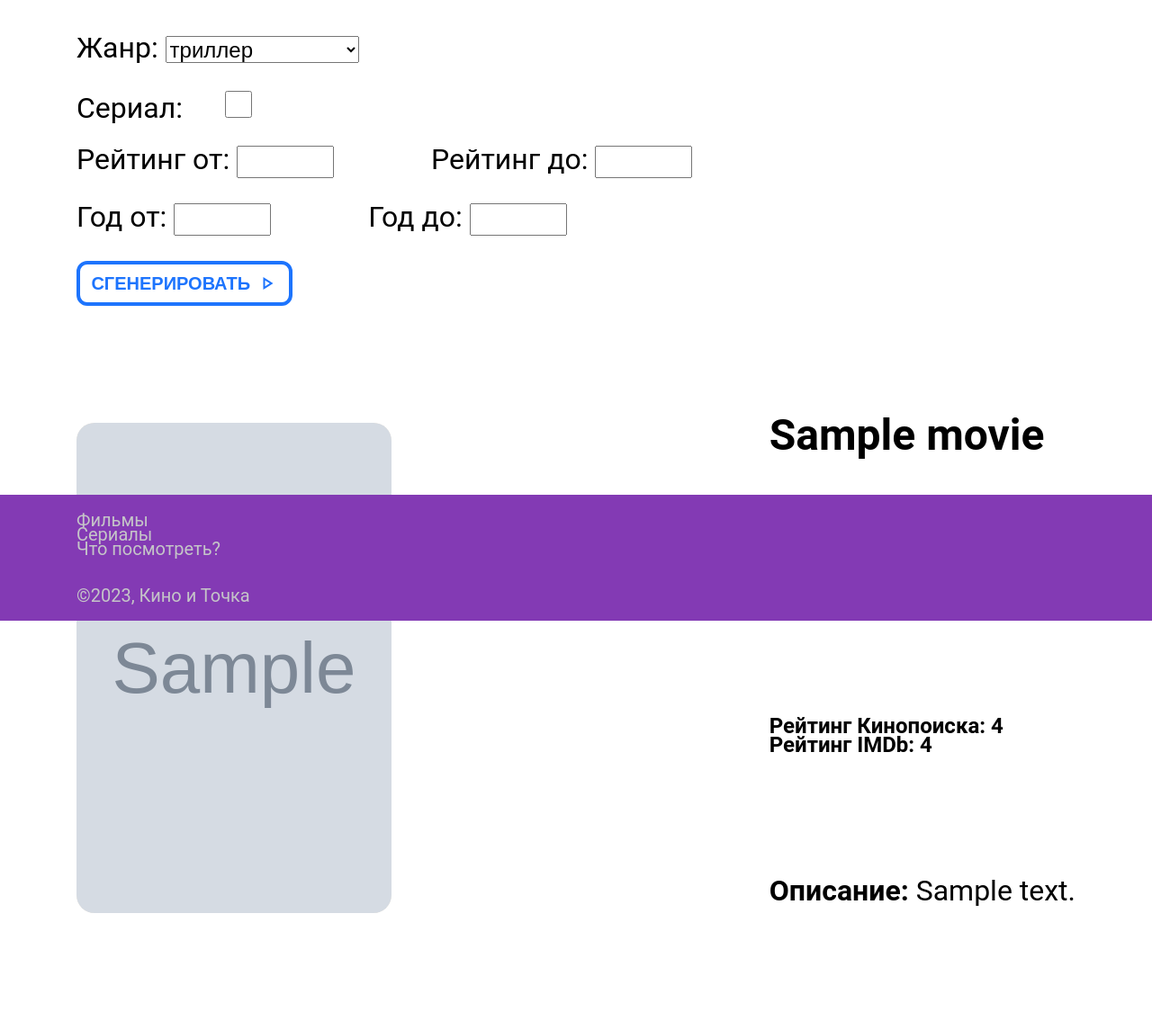
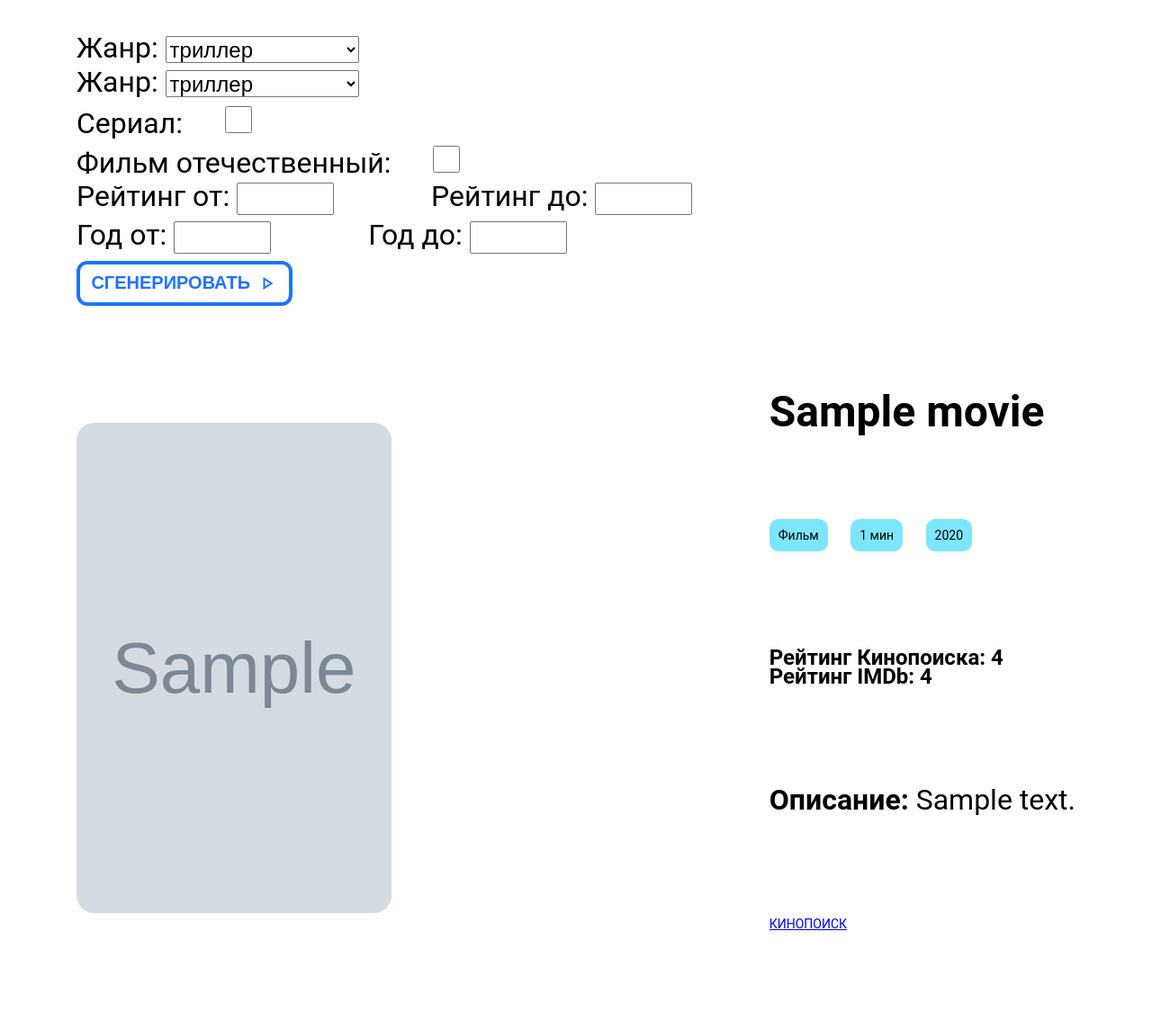
Before and after one commit to gxldmane/KinoAndTochka, a Flask app: template templates/index.html in a window 1280 px wide. Shown: the part 110-1255 px from the top of the page at 90% size. Run offline with Flask 3, Linux system fonts and the light colour scheme; the template is opened without the code that fills it: most values are stand-ins (such as "Sample title", 1, 10 or a date in 2020); grey boxes marked "Sample" are stand-in pictures.

Commit message:
Update index.html

```diff
--- a/templates/index.html
+++ b/templates/index.html
@@ -44,8 +44,38 @@
                     <option value="аниме">аниме</option>
                 </select>
             </div>
+            <div><label for="genre2">Жанр: </label>
+                <select id="genre2" name="genre2">
+                    <option value="триллер">триллер</option>
+                    <option value="драма">драма</option>
+                    <option value="криминал">криминал</option>
+                    <option value="мелодрама">мелодрама</option>
+                    <option value="детектив">детектив</option>
+                    <option value="фантастика">фантастика</option>
+                    <option value="приключения">приключения</option>
+                    <option value="биография">биография</option>
+                    <option value="фильм-нуар">фильм-нуар</option>
+                    <option value="вестерн">вестерн</option>
+                    <option value="боевик">боевик</option>
+                    <option value="фэнтези">фэнтези</option>
+                    <option value="комедия">комедия</option>
+                    <option value="военный">военный</option>
+                    <option value="история">история</option>
+                    <option value="музыка">музыка</option>
+                    <option value="ужасы">ужасы</option>
+                    <option value="мультфильм">мультфильм</option>
+                    <option value="семейный">семейный</option>
+                    <option value="мюзикл">мюзикл</option>
+                    <option value="спорт">спорт</option>
+                    <option value="документальный">документальный</option>
+                    <option value="короткометражка">короткометражка</option>
+                    <option value="аниме">аниме</option>
+                </select>
+            </div>
             <div><label for="is_series">Сериал: </label>
                 <input type="checkbox" id="is_series" name="is_series" value="on"></div>
+            <div><label for="is_russia">Фильм отечественный: </label>
+                <input type="checkbox" id="is_russia" name="is_russia" value="on"></div>
             <div class="form__rating">
                 <label for="rating_from">Рейтинг от:</label>
                 <input type="number" id="rating_from" name="rating_from" min="0" max="10" step="1">
@@ -64,19 +94,20 @@
     {% if movie %}
         <div class="posterFilm">
             <div class="posterFilm__wrapper container">
-                <img src="{{ movie.poster_url }}" alt="Movie Poster" class="posterFilm_img">
+                <img src="{{ movie.poster }}" alt="Movie Poster" class="posterFilm_img">
                 <div class="posterFilm__info">
-                    <div class="posterFilm__info_title">{{ movie.name_ru }}</div>
+                    <div class="posterFilm__info_title">{{ movie.name }}</div>
                     <div class="posterFilm__info__brief">
-                        <div class="posterFilm__info__brief_block">{{ "Сериал" if movie.serial else "Фильм" }}</div>
+                        <div class="posterFilm__info__brief_block">{{ "Сериал" if movie.is_serial else "Фильм" }}</div>
                         <div class="posterFilm__info__brief_block">{{ movie.film_length }} мин</div>
-                        <div class="posterFilm__info__brief_block">{{ movie.year }}</div>
+                        <div class="posterFilm__info__brief_block">{{ movie.year_of_film }}</div>
                     </div>
                     <div class="posterFilm__info__rating">
                         <div class="posterFilm__info__rating_text">Рейтинг Кинопоиска: {{ movie.rating_kinopoisk or "-" }}</div>
                         <div class="posterFilm__info__rating_text">Рейтинг IMDb: {{ movie.rating_imdb or "-" }}</div>
                     </div>
                     <div class="posterFilm__info__description"><span class="bold">Описание:</span> {{ movie.description }}</div>
+                    <div class="posterFilm__info__kinopoisk"><a href="{{ movie.web_url }}"> КИНОПОИСК </a></div>
                 </div>
             </div>
         </div>
@@ -85,15 +116,5 @@
             <p>Фильмы, соответствующие вашим критериям, не найдены.</p>
         </div>
     {% endif %}
-    <footer class="footer">
-        <div class="footer__wrapper container">
-            <ul>
-                <li>Фильмы</li>
-                <li>Сериалы</li>
-                <li>Что посмотреть?</li>
-            </ul>
-            <div>©2023, Кино и Точка</div>
-        </div>
-    </footer>
 </body>
 </html>
```
